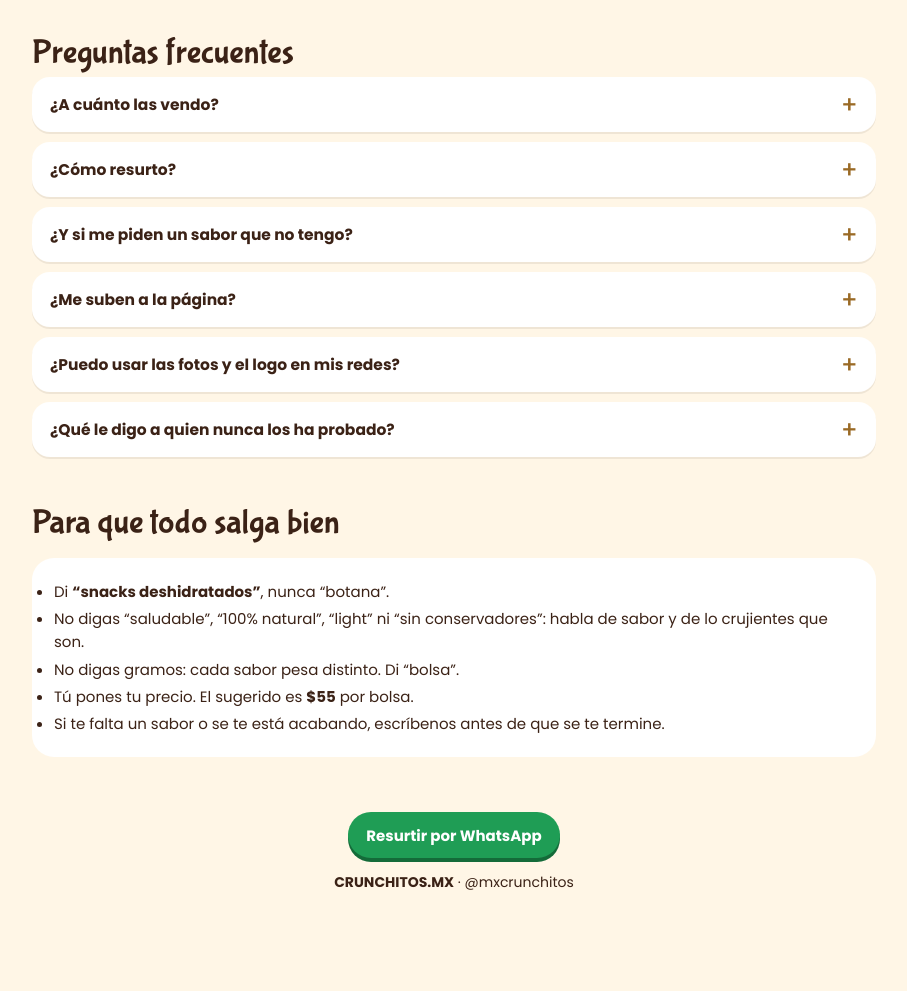
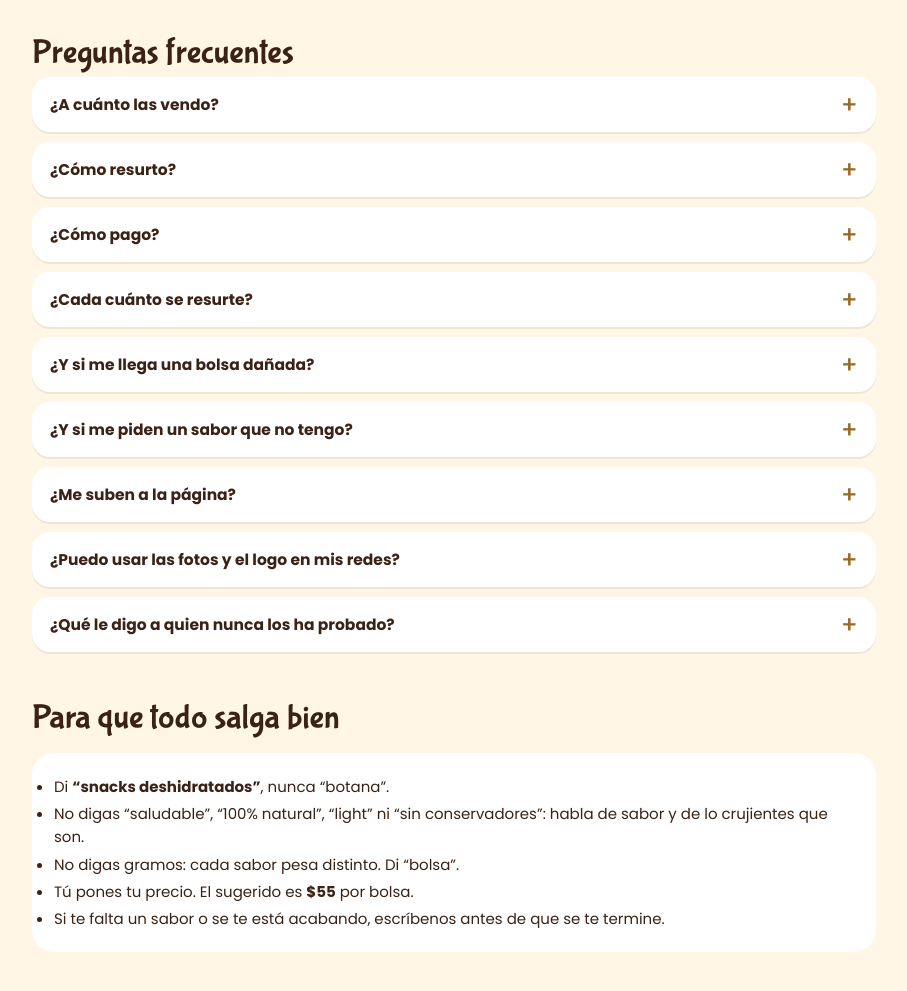
Before and after one commit to Srabex/Crunchitos, a website: page public/kit/index.html in a window 1280 px wide. Shown: the part 2483-3474 px from the top of the page, without its empty margins (186-1093 px from the left). Before the commit the page ends 3416 px from the top, so only its background shows below. Drawn offline with Linux system fonts and the light colour scheme.

Commit message:
Kit: preguntas de pago, resurtido y bolsas dañadas
Co-Authored-By: Claude Opus 5.5 <noreply@anthropic.com>
Claude-Session: https://claude.ai/code/session_0178692BYQPZt6qUQshWErwB

```diff
--- a/public/kit/index.html
+++ b/public/kit/index.html
@@ -104,6 +104,9 @@ Tengo Crunchitos, snacks deshidratados en sabores como limón y sal, chile, ranc
   <h2>Preguntas frecuentes</h2>
   <details><summary>¿A cuánto las vendo?</summary><p>Tú pones tu precio. El sugerido es $55 por bolsa. Lo que ganas es la diferencia entre lo que pagaste por tu paquete y lo que cobras.</p></details>
   <details><summary>¿Cómo resurto?</summary><p>Toca “Resurtir por WhatsApp” hasta abajo o mándanos tu lista desde “Arma tu pedido”. Pregúntanos por los paquetes: entre más bolsas, mejor precio por bolsa.</p></details>
+  <details><summary>¿Cómo pago?</summary><p>En efectivo o por transferencia, lo que te quede mejor.</p></details>
+  <details><summary>¿Cada cuánto se resurte?</summary><p>Más o menos cada 15 días hacemos pedido a la fábrica. Mándanos tu pedido con tiempo para que entre en el siguiente.</p></details>
+  <details><summary>¿Y si me llega una bolsa dañada?</summary><p>Te la cambiamos por una nueva. Solo mándanos foto por WhatsApp.</p></details>
   <details><summary>¿Y si me piden un sabor que no tengo?</summary><p>Anótalo en tu pedido y nos lo mandas: lo pedimos a la fábrica, aunque ahorita no haya en bodega.</p></details>
   <details><summary>¿Me suben a la página?</summary><p>Sí. Si tienes tienda o punto de venta, te ponemos en “Dónde encontrarnos” de crunchitos.mx con tu dirección y tu ubicación en el mapa. Si pasas 45 días sin resurtir, te quitamos de la página hasta que vuelvas a pedir.</p></details>
   <details><summary>¿Puedo usar las fotos y el logo en mis redes?</summary><p>Sí, todo lo de este kit es para eso. Solo no cambies los colores ni el logo, y no digas “saludable”, “100% natural” ni gramos.</p></details>
```
